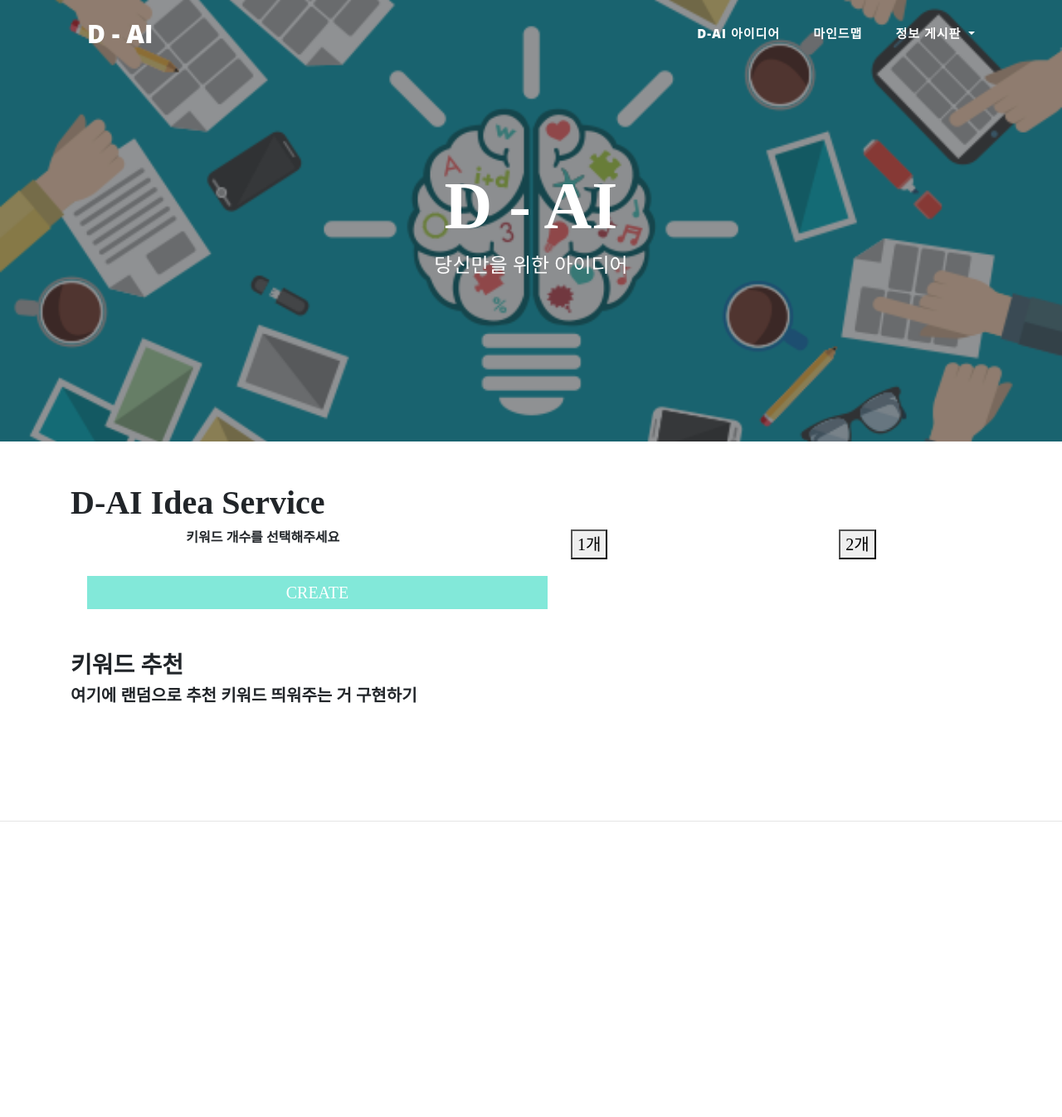
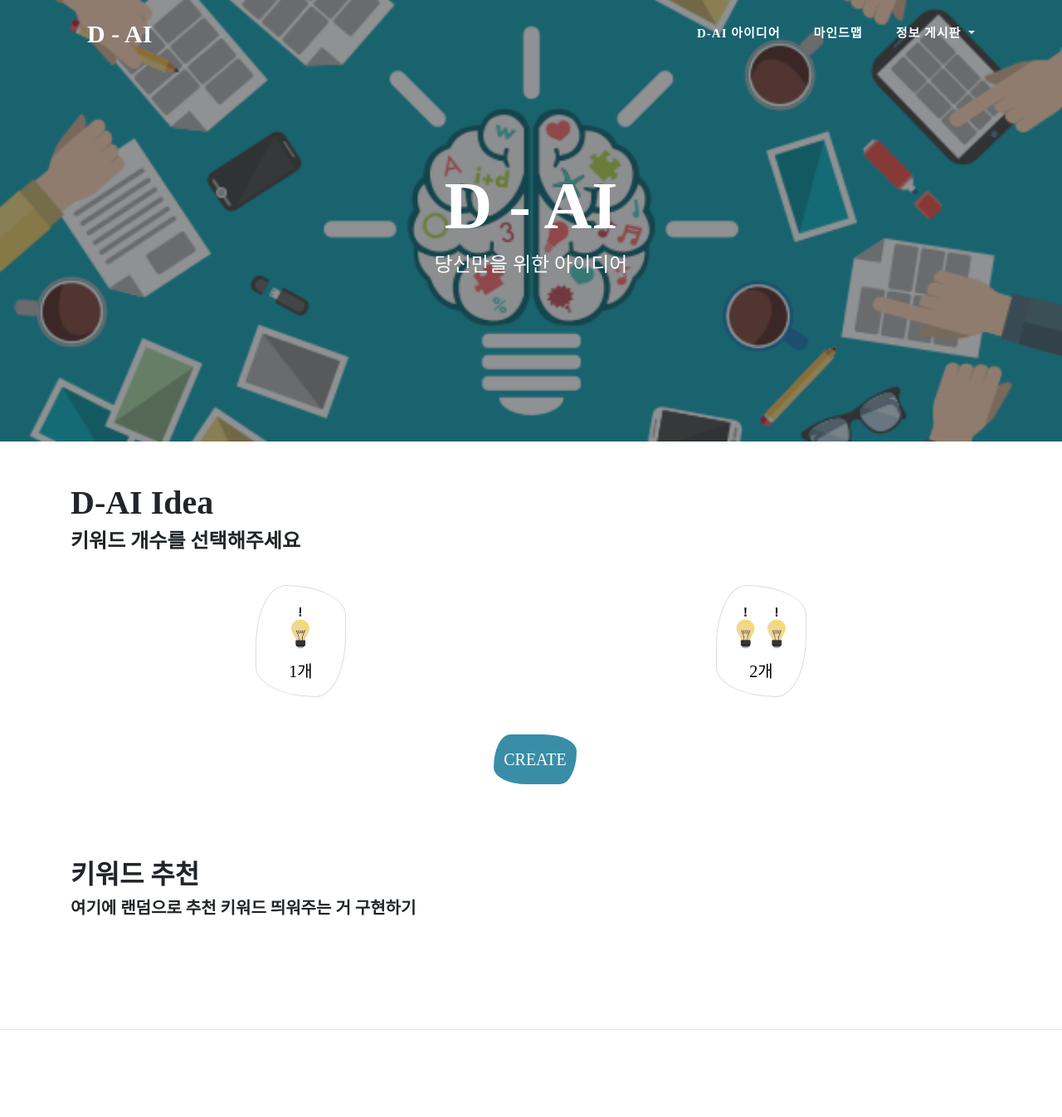
Before and after one commit to ajou-jipjung-2/D_AI_Server_Project, a Django app: page /idea/ in a window 1280 px wide. Shown: the top 1346 px of the page at 83% size. Before the commit the page ends 990 px from the top, so only its background shows below. Run offline with Django 3.2, Linux system fonts and the light colour scheme; some libraries are stand-ins or nearby versions; some web fonts are replaced.

Commit message:
CSS 디자인 추가

```diff
--- a/D_AI_Project/D_AI/templates/base.html
+++ b/D_AI_Project/D_AI/templates/base.html
@@ -30,8 +30,13 @@
                 src: url('https://cdn.jsdelivr.net/gh/projectnoonnu/noonfonts_nine_@1.1/BBTreeGB.woff') format('woff');
                 font-weight: normal;
                 font-style: normal; }
+
     h1{
         font-family: 'yg-jalnan';
+    }
+
+    h2, h3, h4, h5, h6{
+        font-family: 'BBTreeGB';
     }
 
     #span{
@@ -50,7 +55,7 @@
 
     <!-- Navigation -->
     <nav class="navbar navbar-expand-lg navbar-light fixed-top" id="mainNav">
-        <div class="container">
+        <div class="container" style="font-family: 'yg-jalnan';">
             <a class="navbar-brand" href="{% url 'home' %}">D - AI</a>
             <button class="navbar-toggler navbar-toggler-right" type="button" data-toggle="collapse" data-target="#navbarResponsive" aria-controls="navbarResponsive" aria-expanded="false" aria-label="Toggle navigation">
                 Menu
@@ -86,7 +91,7 @@
             <div class="col-lg-8 col-md-10 mx-auto">
             <div class="site-heading">
                 <h1>D - AI</h1>
-                <span class="subheading">당신만을 위한 아이디어</span>
+                <span class="subheading" style="font-family: 'BBTreeGB';">당신만을 위한 아이디어</span>
             </div>
             </div>
         </div>
@@ -104,6 +109,9 @@
 
     <!-- Footer -->
     <footer>
+        <br><br>
+        <hr>
+        <br><br><br><br><br>
     </footer>
 
     <!-- Optional JavaScript -->
@@ -112,7 +120,6 @@
     <script src="https://cdnjs.cloudflare.com/ajax/libs/popper.js/1.14.7/umd/popper.min.js" integrity="sha384-UO2eT0CpHqdSJQ6hJty5KVphtPhzWj9WO1clHTMGa3JDZwrnQq4sF86dIHNDz0W1" crossorigin="anonymous"></script>
     <script src="https://stackpath.bootstrapcdn.com/bootstrap/4.3.1/js/bootstrap.min.js" integrity="sha384-JjSmVgyd0p3pXB1rRibZUAYoIIy6OrQ6VrjIEaFf/nJGzIxFDsf4x0xIM+B07jRM" crossorigin="anonymous"></script>
 
-    <hr>
 
     {% block script %}
     {% endblock %}
--- a/D_AI_Project/D_AI_Service/templates/idea.html
+++ b/D_AI_Project/D_AI_Service/templates/idea.html
@@ -1,5 +1,6 @@
 {% extends 'base.html' %}
 {% block content %}
+{% load staticfiles %}
 <script>
     function change0() {
         var elements = document.getElementsByClassName("all");
@@ -41,6 +42,11 @@
                 document.ideaForm.keyword2.focus();
                 return false;
             }
+            else if(document.ideaForm.association.value==''){
+                alert("연관도를 선택하세요!");
+                document.ideaForm.keyword1.focus();
+                return false;
+            }
             else{
                 document.ideaForm.submit();
                 return true;
@@ -48,34 +54,68 @@
         }
     }
 </script>
-<h1>D-AI Idea Service</h1>
-<div style="display: flex; justify-content: space-around;">
-    <h6>키워드 개수를 선택해주세요</h6>
-    <button type="button" onclick="change0();">1개</button>
-    <button type="button" onclick="change1();">2개</button>
-</div>
-<div>
+<style>
+    .num-button{
+        border-radius: 40px 80px / 80px 40px;
+        background-color: white;
+        padding: 15px;
+        border: 1px solid #dddddd;
+        background-color: white;
+        margin-bottom: 15px;
+        box-sizing:border-box;
+    }
+    .sub-button{
+        margin-left: 10px;
+        width: 100px;
+        height: 60px;
+        color: white;
+        background-color: rgb(57, 141, 167);
+        border: 0 solid #82E8D9;
+        border-radius: 40px 80px / 80px 40px;
+    }
+    .form-group{
+        display: flex;
+        justify-content: space-around;
+    }
+    .form-control{
+        height: 60px;
+        display: flex;
+        justify-content: space-around;
+        font-size: 20px;
+        background-color: rgba(131, 203, 224, 0.486);
+        border-radius: 40px 80px / 80px 40px;
+    }
+    .clear{
+        clear: both;
+    }
+</style>
+<h1>D-AI Idea</h1>
+<h4>키워드 개수를 선택해주세요</h4><br>
+<div style="display: flex; justify-content: space-around; font-family: 'BBTreeGB';">
+    <button type="button" onclick="change0();" class="num-button"><img src="{% static '/images/1.jpg' %}" width="77"
+        height="73" alt=".."><br>1개</button>
+    <button type="button" onclick="change1();" class="num-button"><img src="{% static '/images/2.jpg' %}" width="77"
+        height="73" alt=".."><br>2개</button>
+</div><br>
+<div align="center" style="font-family: 'BBTreeGB';">
 <form method="POST" action="{% url 'ideacreate' %}" name="ideaForm">
     {% csrf_token %}
-    <span class="all type0 type1" style="display:none">
-        <div class="form-group">
-            <label for="exampleFormControlInput1">키워드 A</label>
-            <input name="keyword1" type="text" value="" class="form-control" id="exampleFormControlInput1"
-                placeholder="키워드 A">
-        </div>
+    <div align="center" style="display: flex; justify-content: center;">
+        <span class="all type0 type1" style="display:none; float: left;">
+            <span class="form-group">
+                <input name="keyword1" type="text" value="" class="form-control" placeholder="키워드 A">
             </span>
-    <span class="all type1" style="display:none">
-        <div class="form-group">
-            <label for="exampleFormControlInput1">키워드 B</label>
-            <input name="keyword2" type="text" value="" class="form-control" id="exampleFormControlInput1"
-                placeholder="키워드 B">
-        </div>
         </span>
-    <span class="all type0 type1" style="display:none">
-        <div class="form-group">
-            <label for="exampleFormControlInput1">연관도</label>
-            <select name="association" class="form-control" id="exampleFormControlSelect1">
-                <option value="0.9" selected>90%</option>
+        <span class="all type1" style="display:none; float: left;">
+            <span class="form-group">
+                <input name="keyword2" type="text" value="" class="form-control" placeholder="키워드 B">
+            </span>
+        </span>
+        <span class="all type0 type1" style="display:none; float: left;">
+            <span class="form-group">
+                <select name="association" class="form-control">
+                    <option value="" selected>연관도</option>
+                    <option value="0.9">90%</option>
                     <option value="0.8">80%</option>
                     <option value="0.7">70%</option>
                     <option value="0.6">60%</option>
@@ -85,19 +125,19 @@
                     <option value="0.2">20%</option>
                     <option value="0.1">10%</option>
                 </select>
-        </div>
+            </span>
         </span>
         <span class="all type0 type1" style="display:none">
             <input type="hidden" id="key_num" name="key_num" value="">
         </span>
-    <input type="button" onclick="formCheck();"
-    style=" margin: 20px; width: 50%; height: 40px; color: white; background-color: #82E8D9; border: 0 solid #82E8D9;"
-    value="CREATE">
+        <input type="button" class="sub-button" onclick="formCheck();" value="CREATE">
+    </div>
 </form>
 </div>
 <div>
-    <br>
-    <h3>키워드 추천</h3>
+    <br><br><br>
+    <h2>키워드 추천</h2>
     <h5>여기에 랜덤으로 추천 키워드 띄워주는 거 구현하기</h5>
+    <!-- views.idea에서 링크 불러질때 랜덤으로 단어 20개씩 가져오게끔 구현하기-->
 </div>
 {% endblock %}
```
Also changed, not shown: D_AI_Project/D_AI_Service/templates/home.html (+9 -3 lines), D_AI_Project/D_AI/static/images/1.JPG (added), D_AI_Project/D_AI/static/images/2.JPG (added), D_AI_Project/static/images/1.JPG (added), D_AI_Project/static/images/2.JPG (added). Lines whose indentation alone changed are shown as unchanged.
